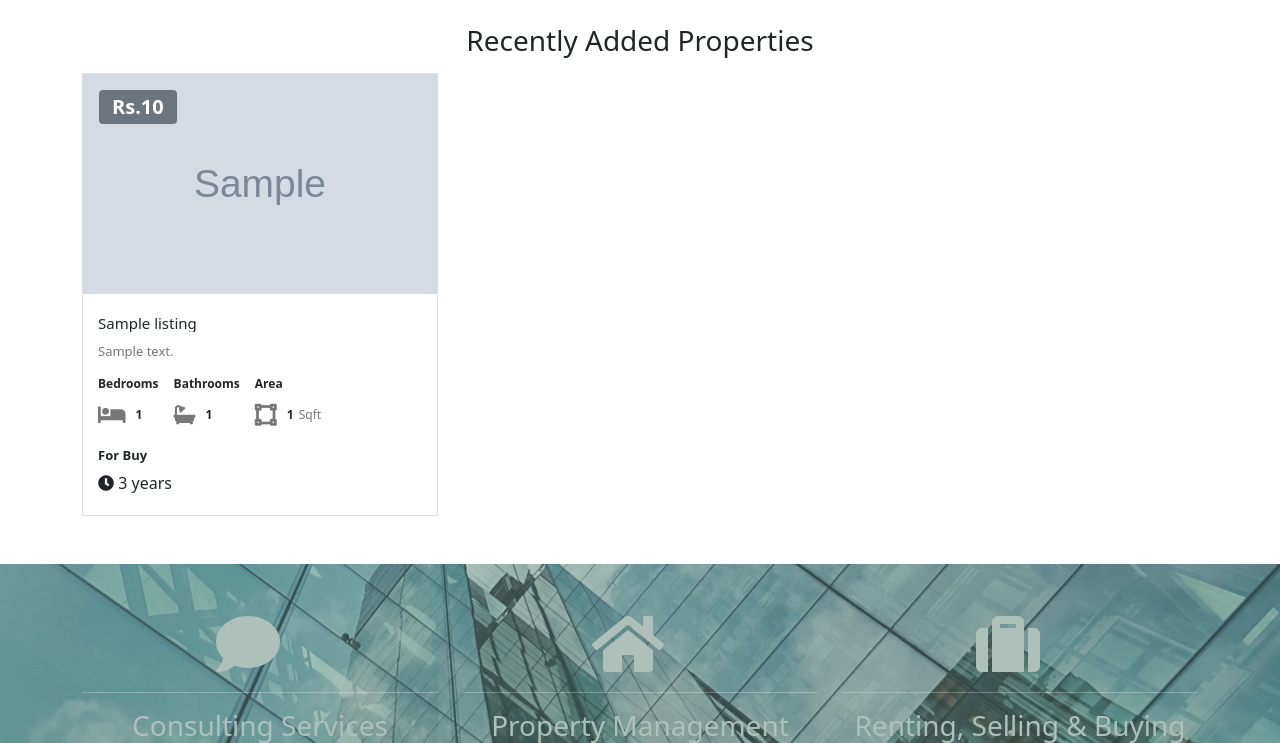
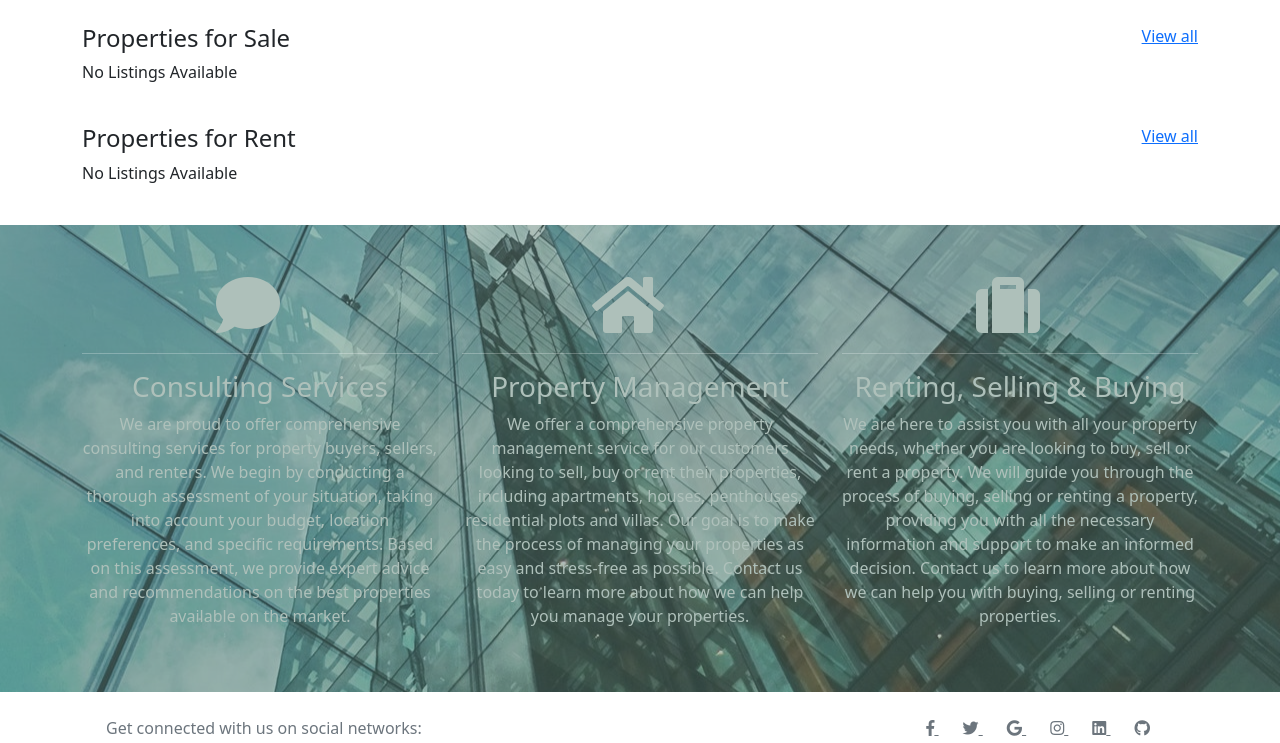
Before and after one commit to rowansiwakoti/property, a Django app: page / in a window 1280 px wide. Shown: the part 776-1519 px from the top of the page. Run offline with Django 3.2, Linux system fonts and the light colour scheme; tables that the repository leaves empty hold one stand-in row (values such as "Sample post"); grey boxes marked "Sample" are stand-in pictures; some libraries are stand-ins or nearby versions.

Commit message:
Add for sale and for rent section in index.html

```diff
--- a/ktmapartments/static/css/style.css
+++ b/ktmapartments/static/css/style.css
@@ -122,42 +122,6 @@ img {
 
 
 
-/* css codes for post property page */
-.gradient-custom {
-      background: -webkit-linear-gradient(left, #3931af, #00c6ff);
-      }
-
-      .card-custom {
-      border-bottom-left-radius: 10% 50%;
-      border-top-left-radius: 10% 50%;
-      background-color: #f8f9fa ;
-      }
-
-
-      .input-custom {
-      background-color: white ;
-      }
-
-      .white-text {
-      color: hsl(52, 0%, 98%);
-      font-weight: 100 ;
-      font-size: 14px;
-      }
-
-      .back-button {
-      background-color: hsl(52, 0%, 98%);
-      font-weight: 700;
-      color: black ;
-      margin-top: 50px ;
-}
-
-
-
-
-
-
-
-
 
 
 
@@ -182,11 +146,11 @@ img {
   opacity: 1;
 }
 
-.property-card .box .top:after {
-  content: "View Property";
+.property-card .box .top a {
+  visibility: visible;
   color: white;
   font-size: 12px;
-  padding: 10px;
+  padding: 10px 30px;
   border: 1px solid white;
   position: absolute;
   top: 50%;
@@ -194,12 +158,9 @@ img {
   transform: translate(-50%, -50%);
   cursor: pointer;
   transition: 0.3s;
-  opacity: 0;
+  opacity: 3;
 }
 
-.property-card .box .top:hover:after {
-  opacity: 1;
-}
 
 .property-card .box .top img {
   width: 100%;
@@ -209,28 +170,12 @@ img {
 .property-card .box .top span {
   position: absolute;
   color: white;
-  font-size: 20px;
-}
-
-.property-card .box .top span i {
-  margin-left: 5px;
+  font-size: 18px;
 }
 
 .property-card .box .bottom {
   padding: 20px 15px;
   position: relative;
-}
-
-.property-card .box:not(:last-of-type) .bottom:before {
-  content: "Hot";
-  background-color: #ea723d;
-  color: white;
-  font-size: 11px;
-  padding: 4px 7px;
-  position: absolute;
-  left: 20px;
-  top: -40px;
-  z-index: 1;
 }
 
 .property-card .box .bottom h3 {
--- a/pages/views.py
+++ b/pages/views.py
@@ -7,9 +7,11 @@ from listings.choices import BEDROOMS
 # Create your views here.
 
 def index(request):
-    listingsHome = Listing.objects.order_by('-list_date').filter(is_published=True)[:3] # [:3] means only showing 3 listings
+    sell_list = Listing.objects.order_by('-list_date').filter(is_published=True, purpose='sell')[:6] # [:6] means only showing 6 listings
+    rent_list = Listing.objects.order_by('-list_date').filter(is_published=True, purpose='rent')[:6]
     context = {
-        'listings': listingsHome,
+        'sell_list': sell_list,
+        'rent_list': rent_list,
         'bedroom_choices': BEDROOMS,
     }
     return render(request,'pages/index.html', context)
--- a/templates/pages/index.html
+++ b/templates/pages/index.html
@@ -70,13 +70,20 @@
 
 <!-- Alerts -->
 {% include 'partials/_alerts.html' %}
-<!-- Listings -->
+
 <section id="listings" class="py-4">
     <div class="container">
-        <h3 class="text-center mb-3">Recently Added Properties</h3>
+        <div class="d-flex justify-content-between">
+                <div>
+                    <h4>Properties for Sale</h4>
+                </div>
+                <div>
+                    <a href="">View all</a>
+                </div>
+        </div>
         <div class="row">
-            {% if listings %}
-            {% for listing in listings %}
+            {% if sell_list %}
+            {% for listing in sell_list %}
             <div class="col-md-6 col-lg-4 mb-4">
                 <div class="card listing-preview">
                 <div class="property-card">
@@ -88,6 +95,7 @@
                           <div class="card-img-overlay">
                               <span class="badge bg-secondary text-white">Rs.{{ listing.price | intcomma }}</span>
                           </div>
+                          <a class="view-property" href="{% url 'listing' listing.id %}">View Property</a>
 
                       </div>
                       <div class="bottom">
@@ -105,10 +113,77 @@
                             <div><i class="fas fa-bath"></i><span>{{ listing.bathrooms }}</span></div>
                           </div>
                           <div>
-                            <span>Area</span>
+                            <span>Area (Sqft)</span>
                             <div>
                               <i class="fas fa-vector-square"></i
-                              ><span>{{ listing.sqft }}<span>Sqft</span></span>
+                              ><span>{{ listing.sqft }}</span>
+                            </div>
+                          </div>
+                        </div>
+                        <div class="price">
+                          <span>For {{ listing.purpose }}</span>
+                          <i class="fas fa-clock"></i> {{ listing.list_date | timesince }}
+                        </div>
+                      </div>
+                    </div>
+                  </div>
+            </div>
+        </div>
+
+            {% endfor %}
+
+            {% else %}
+            <div class="col-md-12">
+                <p>No Listings Available</p>
+            </div>
+
+            {% endif %}
+        </div>
+
+        <div class="d-flex justify-content-between mt-4">
+            <div>
+                <h4>Properties for Rent</h4>
+            </div>
+            <div>
+                <a href="">View all</a>
+            </div>
+        </div>
+        <div class="row">
+            {% if rent_list %}
+            {% for listing in rent_list %}
+            <div class="col-md-6 col-lg-4 mb-4">
+                <div class="card listing-preview">
+                <div class="property-card">
+                    <div class="box">
+                      <div class="top">
+                        <!-- <a href="{% url 'listing' listing.id %}" class="btn btn-primary d-block w-100">
+                        </a> -->
+                          <img class="card-img-top" src="{{ listing.photo_main.url }}" alt="">
+                          <div class="card-img-overlay">
+                              <span class="badge bg-secondary text-white">Rs.{{ listing.price | intcomma }}</span>
+                          </div>
+                          <a class="view-property" href="{% url 'listing' listing.id %}">View Property</a>
+
+                      </div>
+                      <div class="bottom">
+                        <h3 class="text-truncate">{{ listing.title }}</h3>
+                        <p class="text-truncate">
+                          {{ listing.description }}
+                        </p>
+                        <div class="advants">
+                          <div>
+                            <span>Bedrooms</span>
+                            <div><i class="fas fa-bed"></i><span>{{ listing.bedrooms }}</span></div>
+                          </div>
+                          <div>
+                            <span>Bathrooms</span>
+                            <div><i class="fas fa-bath"></i><span>{{ listing.bathrooms }}</span></div>
+                          </div>
+                          <div>
+                            <span>Area (Sqft)</span>
+                            <div>
+                              <i class="fas fa-vector-square"></i
+                              ><span>{{ listing.sqft }}</span>
                             </div>
                           </div>
                         </div>
```
Also changed, not shown: templates/listings/listing.html (+2 -12 lines).
